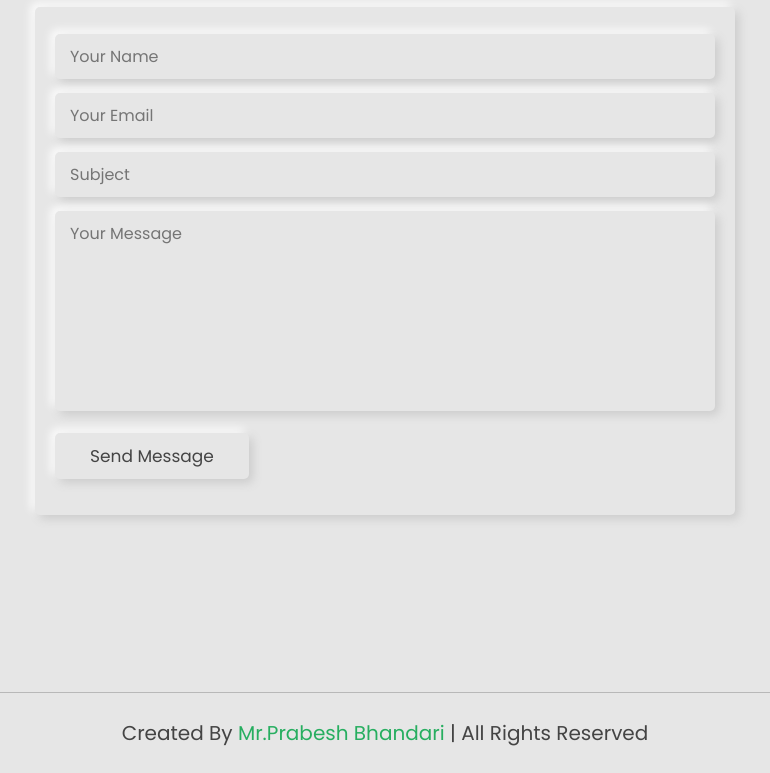
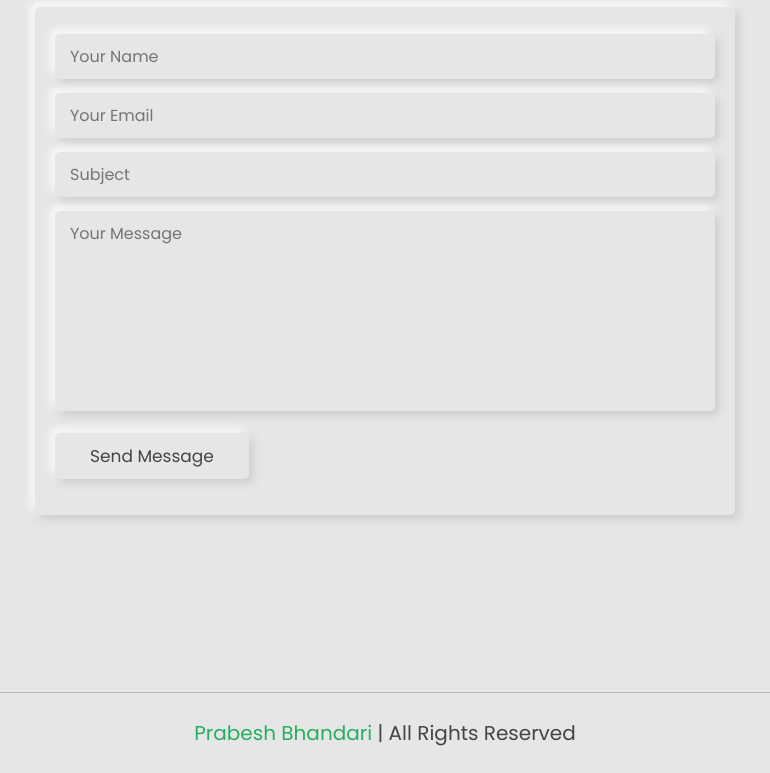
Before and after one commit to PrabeshBhandar1/Portfolio-Prabesh, a plain HTML site: page index.html in a window 1280 px wide. Shown: the part 2518-3291 px from the top of the page, without its empty margins (405-1175 px from the left). Drawn offline with Linux system fonts and the light colour scheme.

Commit message:
index.html

```diff
--- a/index.html
+++ b/index.html
@@ -243,7 +243,7 @@
 
 
 
-    <div class="credits"> created by <span>Mr.Prabesh Bhandari</span> | all rights reserved </div>
+    <div class="credits">  <span>Prabesh Bhandari</span> | all rights reserved </div>
 
 
 
```
